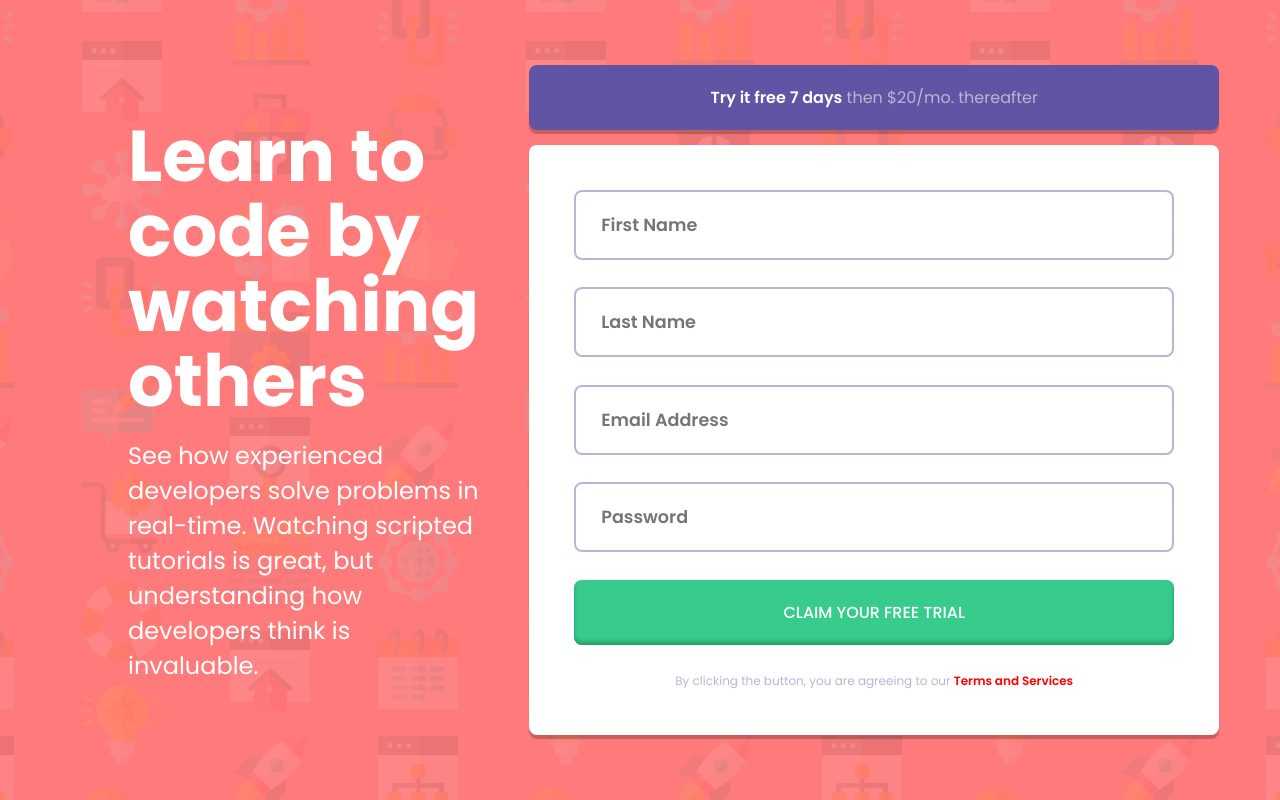
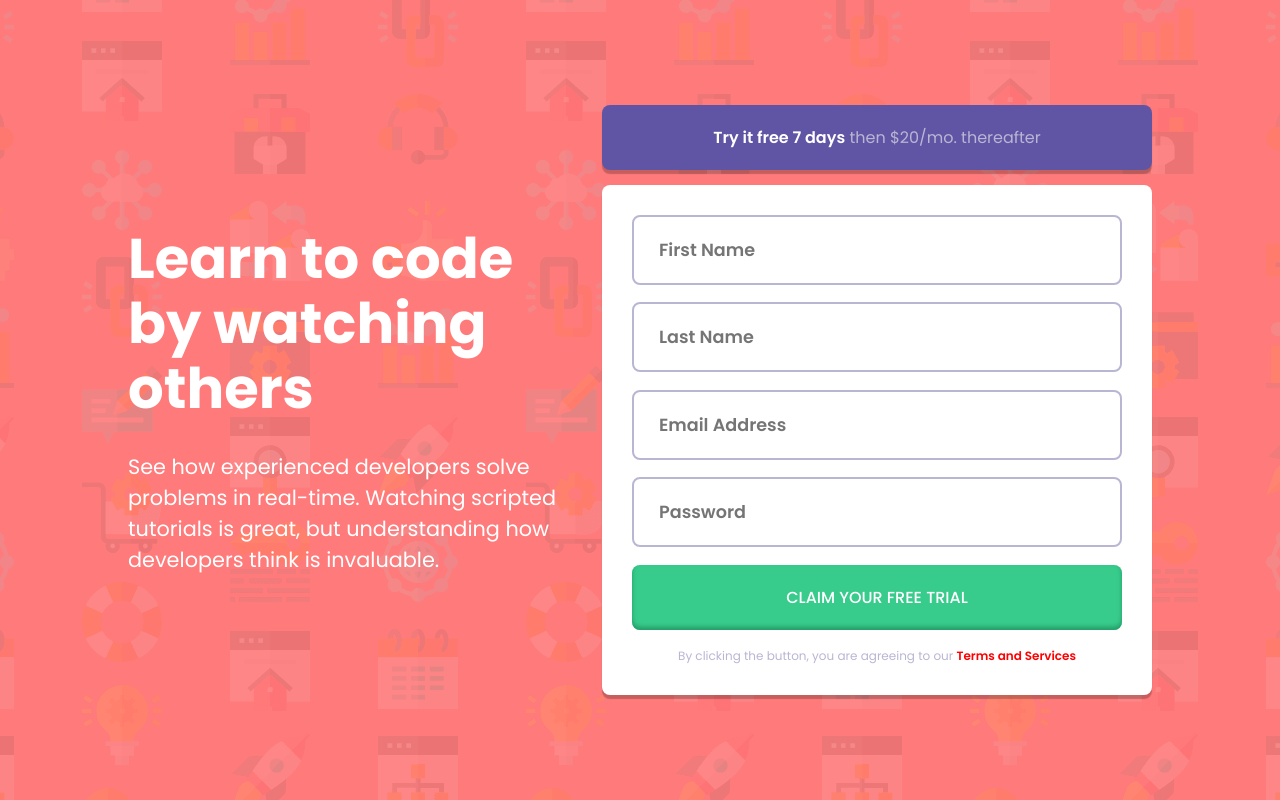
Before and after one commit to mariana549/intro-component-with-signup-form-master, a plain HTML site: page index.html in a window 1280 px wide. Drawn offline with Linux system fonts and the light colour scheme.

Commit message:
atualizações

```diff
--- a/src/css/responsivo.css
+++ b/src/css/responsivo.css
@@ -1,15 +1,45 @@
+@media  (max-width: 1440px) {
+   .container {
+      max-width: 80%;
+   }
+
+   .texto{
+      margin-right: 40px;
+   }
+
+   .titulo-principal{
+      font-size: 3.5rem;
+      line-height: 65px;
+      margin-bottom: 10px;
+   }
+
+   .paragrafro {
+      font-size: 1.3rem;
+   }
+
+   .formulario {
+      width: 550px;
+      padding: 30px;
+   }
+
+   .form{
+      width: 100%;
+      height: 450px;
+   }
+
+}
+
 @media  (max-width: 600px) {
    .container {
       display: flex;
       flex-direction: column;
       justify-content: center;
-      max-width: 80%;
-      font-family: var(--font);
    }
 
    .texto {
       width: 100%;
       margin-bottom: 25px;
+      margin-right: 0;
       text-align: center;
    }
 
@@ -17,12 +47,11 @@
       font-size: 2.5rem;
       line-height: 50px;
       font-weight: 700;
-      margin-right: 0;
       margin-bottom: 10px;
    }
 
    .paragrafro {
-      font-size: 1.4rem;
+      font-size: 1.2rem;
    }
 
    .button {
@@ -32,6 +61,7 @@
    }
 
    .formulario {
+      width: 100%;
       padding: 30px;
    }
 
```
